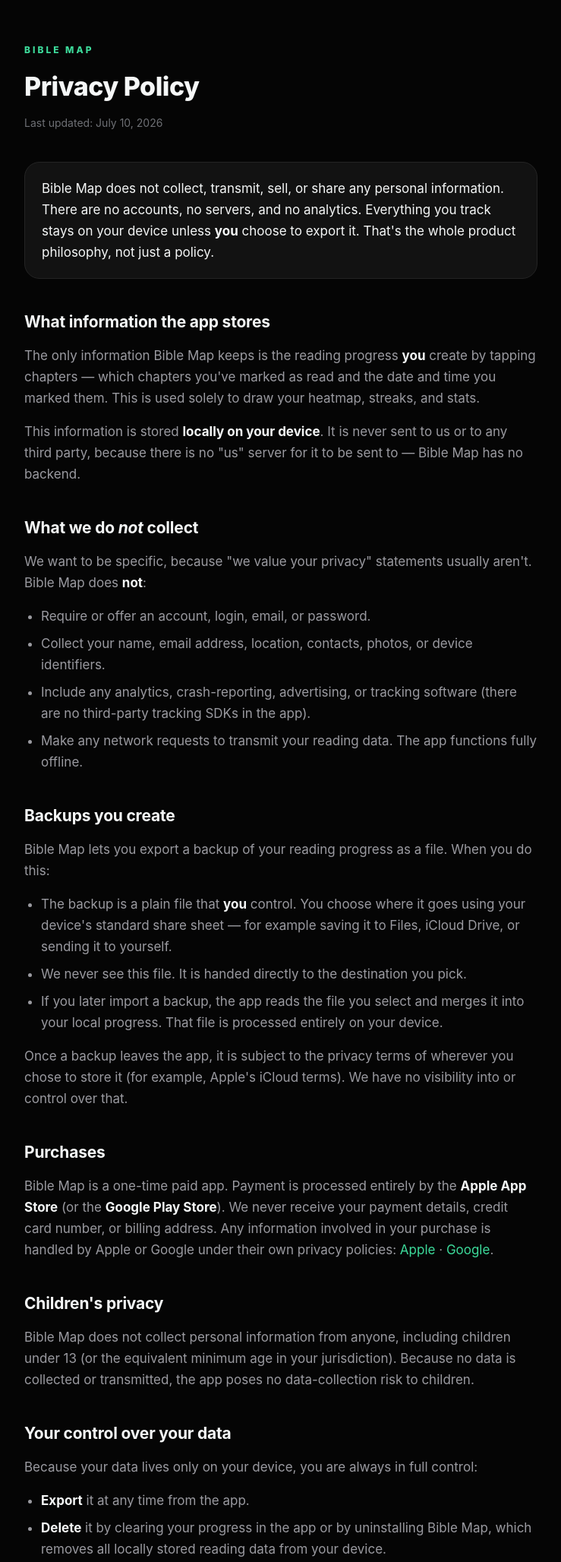
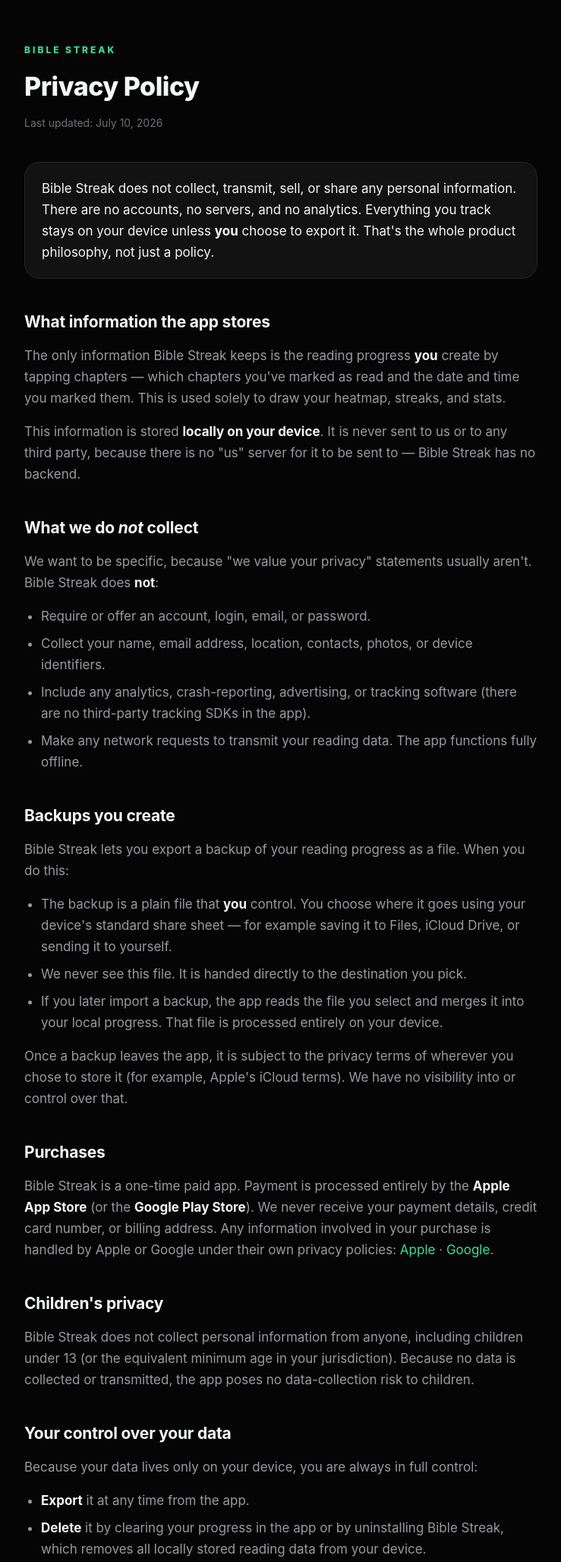
Before and after one commit to mclynn/bible-map-privacy, a plain HTML site: page index.html in a window 1280 px wide. Shown: the top 2056 px of the page at 76% size, without its empty margins (270-1009 px from the left). Drawn offline with Linux system fonts and the light colour scheme.

Commit message:
Rename to Bible Streak

```diff
--- a/index.html
+++ b/index.html
@@ -3,8 +3,8 @@
   <head>
     <meta charset="utf-8" />
     <meta name="viewport" content="width=device-width, initial-scale=1" />
-    <title>Bible Map — Privacy Policy</title>
-    <meta name="description" content="Privacy policy for Bible Map. No accounts, no servers, no analytics — your reading progress never leaves your device." />
+    <title>Bible Streak — Privacy Policy</title>
+    <meta name="description" content="Privacy policy for Bible Streak. No accounts, no servers, no analytics — your reading progress never leaves your device." />
     <style>
       :root {
         --bg: #050505;
@@ -88,14 +88,14 @@
   <body>
     <main class="wrap">
       <header>
-        <p class="eyebrow">Bible Map</p>
+        <p class="eyebrow">Bible Streak</p>
         <h1>Privacy Policy</h1>
         <p class="updated">Last updated: July 10, 2026</p>
       </header>
 
       <section class="summary">
         <p>
-          Bible Map does not collect, transmit, sell, or share any personal information. There are no
+          Bible Streak does not collect, transmit, sell, or share any personal information. There are no
           accounts, no servers, and no analytics. Everything you track stays on your device unless
           <strong>you</strong> choose to export it. That's the whole product philosophy, not just a policy.
         </p>
@@ -103,17 +103,17 @@
 
       <h2>What information the app stores</h2>
       <p>
-        The only information Bible Map keeps is the reading progress <strong>you</strong> create by tapping
+        The only information Bible Streak keeps is the reading progress <strong>you</strong> create by tapping
         chapters — which chapters you've marked as read and the date and time you marked them. This is used
         solely to draw your heatmap, streaks, and stats.
       </p>
       <p>
         This information is stored <strong>locally on your device</strong>. It is never sent to us or to any
-        third party, because there is no "us" server for it to be sent to — Bible Map has no backend.
+        third party, because there is no "us" server for it to be sent to — Bible Streak has no backend.
       </p>
 
       <h2>What we do <em>not</em> collect</h2>
-      <p>We want to be specific, because "we value your privacy" statements usually aren't. Bible Map does <strong>not</strong>:</p>
+      <p>We want to be specific, because "we value your privacy" statements usually aren't. Bible Streak does <strong>not</strong>:</p>
       <ul>
         <li>Require or offer an account, login, email, or password.</li>
         <li>Collect your name, email address, location, contacts, photos, or device identifiers.</li>
@@ -122,7 +122,7 @@
       </ul>
 
       <h2>Backups you create</h2>
-      <p>Bible Map lets you export a backup of your reading progress as a file. When you do this:</p>
+      <p>Bible Streak lets you export a backup of your reading progress as a file. When you do this:</p>
       <ul>
         <li>The backup is a plain file that <strong>you</strong> control. You choose where it goes using your device's standard share sheet — for example saving it to Files, iCloud Drive, or sending it to yourself.</li>
         <li>We never see this file. It is handed directly to the destination you pick.</li>
@@ -135,7 +135,7 @@
 
       <h2>Purchases</h2>
       <p>
-        Bible Map is a one-time paid app. Payment is processed entirely by the <strong>Apple App Store</strong>
+        Bible Streak is a one-time paid app. Payment is processed entirely by the <strong>Apple App Store</strong>
         (or the <strong>Google Play Store</strong>). We never receive your payment details, credit card number,
         or billing address. Any information involved in your purchase is handled by Apple or Google under their
         own privacy policies:
@@ -145,7 +145,7 @@
 
       <h2>Children's privacy</h2>
       <p>
-        Bible Map does not collect personal information from anyone, including children under 13 (or the
+        Bible Streak does not collect personal information from anyone, including children under 13 (or the
         equivalent minimum age in your jurisdiction). Because no data is collected or transmitted, the app poses
         no data-collection risk to children.
       </p>
@@ -154,7 +154,7 @@
       <p>Because your data lives only on your device, you are always in full control:</p>
       <ul>
         <li><strong>Export</strong> it at any time from the app.</li>
-        <li><strong>Delete</strong> it by clearing your progress in the app or by uninstalling Bible Map, which removes all locally stored reading data from your device.</li>
+        <li><strong>Delete</strong> it by clearing your progress in the app or by uninstalling Bible Streak, which removes all locally stored reading data from your device.</li>
       </ul>
       <p>We cannot delete your data for you, because we never have it.</p>
 
@@ -172,7 +172,7 @@
       </p>
 
       <footer>
-        Bible Map is a reading-progress tracker for people who read a physical Bible. It is local-only by design.
+        Bible Streak is a reading-progress tracker for people who read a physical Bible. It is local-only by design.
       </footer>
     </main>
   </body>
```
